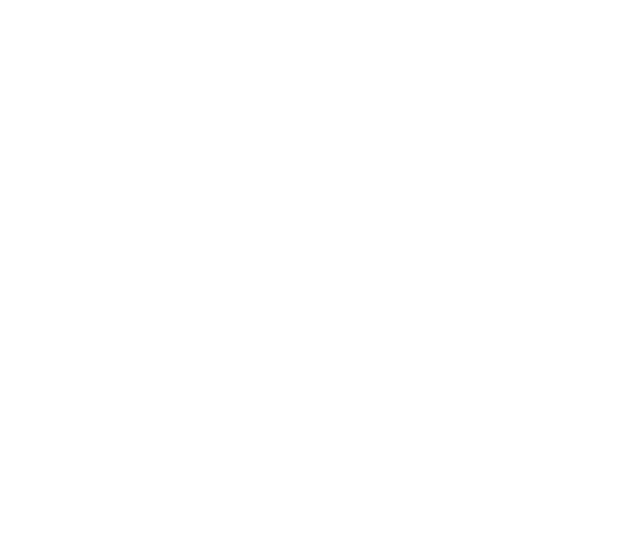
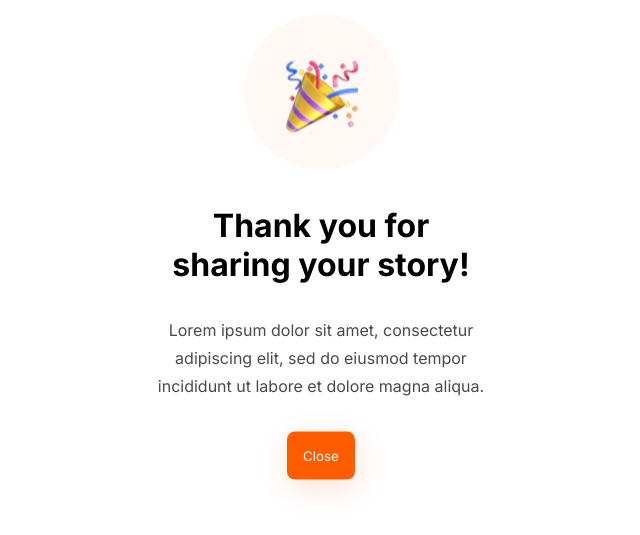
Before and after one commit to jomefavourite/vasiti-testimonial-app, a React (Create React App) app: page /congrats in a window 1280 px wide. Shown: the part 153-688 px from the top of the page, without its empty margins (319-959 px from the left). Built offline with nearby package versions, Linux system fonts and the light colour scheme.

Commit message:
new changes
Signed-off-by: jomefavourite <jfjomefavourite@gmail.com>

```diff
--- a/src/App.js
+++ b/src/App.js
@@ -3,6 +3,7 @@
 import Main from './components/Main';
 import Footer from './components/Footer';
 import Story from './components/Story';
+import Congrats from './components/Congrats';
 import {GlobalStyles} from './globalStyles';
 import {BrowserRouter as Router, Switch, Route} from 'react-router-dom';
 
@@ -27,6 +28,9 @@
           <Route exact path='/story'>
             <Story addReview={addReview} />
           </Route>
+          <Route exact path='/congrats'>
+            <Congrats />
+          </Route>
         </Switch>
       </Router>
     </>
--- /dev/null
+++ b/src/components/Congrats.js
@@ -0,0 +1,27 @@
+import React from 'react';
+import {GlobalStyles, SubmitBtn} from '../globalStyles';
+import {CongratsContainer} from '../styles/CongratsStyle';
+import {Link} from 'react-router-dom';
+
+const Congrat = () => {
+  return (
+    <CongratsContainer>
+      <GlobalStyles />
+      <div>
+        <img src='./images/congrats.svg' alt='' />
+        <h1>Thank you for sharing your story!</h1>
+        <p>
+          Lorem ipsum dolor sit amet, consectetur adipiscing elit, sed do
+          eiusmod tempor incididunt ut labore et dolore magna aliqua.
+        </p>
+        <SubmitBtn congrats>
+          <Link to='/#new-testimonial' className='close'>
+            Close
+          </Link>
+        </SubmitBtn>
+      </div>
+    </CongratsContainer>
+  );
+};
+
+export default Congrat;
--- a/src/components/Main.js
+++ b/src/components/Main.js
@@ -114,7 +114,7 @@
         })}
       </CustomerReview>
 
-      <CustomerReview>
+      <CustomerReview id='new-testimonial'>
         {userReview.length
           ? userReview.map((data, i) => {
               return (
@@ -126,7 +126,11 @@
                         {data.firstName} {data.lastName}
                       </h3>
                       <div>
-                        <button>{data.customerVendor}</button>
+                        {data.customerVendor === 'CUSTOMER' ? (
+                          <Button>{data.customerVendor}</Button>
+                        ) : (
+                          <Button vendor>{data.customerVendor}</Button>
+                        )}
                       </div>
                       <p>{data.story}</p>
                     </Container>
--- a/src/components/Story.js
+++ b/src/components/Story.js
@@ -1,13 +1,13 @@
 import {useState} from 'react';
-import {GlobalStyles} from '../globalStyles';
+import {GlobalStyles, SubmitBtn} from '../globalStyles';
 import {
-  SubmitBtn,
   Form,
   StoryContainer,
   StoryName,
   CustomerVendor,
   Error,
 } from '../styles/StoryStyle';
+import {useHistory} from 'react-router-dom';
 
 const Story = ({addReview}) => {
   const [image, setImage] = useState('');
@@ -16,6 +16,9 @@
   const [story, setStory] = useState('');
   const [customerVendor, setCustomerVendor] = useState('');
   const [error, setError] = useState('none');
+  const [errorMessage, setErrorMessage] = useState('');
+
+  let history = useHistory();
 
   const handleSubmit = e => {
     e.preventDefault();
@@ -34,21 +37,36 @@
       return false;
     }
 
+    if (validateUrl(image) === false) {
+      setError('block');
+      setErrorMessage('Incorrect Image Link');
+      return;
+    }
+
     addReview({image, firstName, lastName, customerVendor, story});
 
     setImage('');
     setFirstName('');
     setLastName('');
     setStory('');
+
+    history.push('/congrats');
   };
+
+  function validateUrl(value) {
+    return /^(?:(?:(?:https?|ftp):)?\/\/)(?:\S+(?::\S*)?@)?(?:(?!(?:10|127)(?:\.\d{1,3}){3})(?!(?:169\.254|192\.168)(?:\.\d{1,3}){2})(?!172\.(?:1[6-9]|2\d|3[0-1])(?:\.\d{1,3}){2})(?:[1-9]\d?|1\d\d|2[01]\d|22[0-3])(?:\.(?:1?\d{1,2}|2[0-4]\d|25[0-5])){2}(?:\.(?:[1-9]\d?|1\d\d|2[0-4]\d|25[0-4]))|(?:(?:[a-z\u00a1-\uffff0-9]-*)*[a-z\u00a1-\uffff0-9]+)(?:\.(?:[a-z\u00a1-\uffff0-9]-*)*[a-z\u00a1-\uffff0-9]+)*(?:\.(?:[a-z\u00a1-\uffff]{2,})))(?::\d{2,5})?(?:[/?#]\S*)?$/i.test(
+      value
+    );
+  }
   return (
     <StoryContainer>
       <GlobalStyles />
 
       <Form onSubmit={e => handleSubmit(e)}>
-        <Error style={{display: `${error}`}}>Please fill all inputs</Error>
-
         <h1>Share your amazing story!</h1>
+        <Error style={{display: `${error}`}}>
+           {errorMessage ? errorMessage : 'Please fill all inputs'}
+        </Error>
         <div>
           <label htmlFor='picture'>Upload your Picture</label>
           <input
--- a/src/globalStyles.js
+++ b/src/globalStyles.js
@@ -8,8 +8,10 @@
   }
 
   body {
+    position: relative;
     font-family: 'Inter', sans-serif;
-    ${'' /* min-height: 100%; */}
+    height: 100vh;
+    scroll-behavior: smooth;
   }
 
   li {
@@ -51,3 +53,18 @@
   padding: 0.5rem 1rem;
   margin: ${props => (props.firstReview ? 0 : '1rem 0 2rem')};
 `;
+
+export const SubmitBtn = styled.button`
+  display: block;
+  background: #ff5c00;
+  box-shadow: 2px 8px 30px rgba(230, 83, 0, 0.18);
+  border-radius: 8px;
+  border: none;
+  padding: 1rem;
+  color: #fff;
+  margin: ${props => (props.congrats ? 'auto' : '0 0 0 auto')};
+  /* margin-left: ${props => (props.congrats ? '0' : 'auto')}; */
+  cursor: pointer;
+  margin-top: 2rem;
+  font-family: inherit;
+`;
--- /dev/null
+++ b/src/styles/CongratsStyle.js
@@ -0,0 +1,32 @@
+import styled from 'styled-components';
+
+export const CongratsContainer = styled.div`
+  display: flex;
+  justify-content: center;
+  align-items: center;
+
+  position: absolute;
+  top: 50%;
+  left: 50%;
+  transform: translate(-50%, -50%);
+
+  text-align: center;
+
+  width: 90%;
+  margin: auto;
+  max-width: 330px;
+
+  h1 {
+    margin: 2rem 0;
+  }
+
+  p {
+    font-size: 16px;
+    line-height: 28px;
+    color: #4a4a4a;
+  }
+
+  .close {
+    color: #fff;
+  }
+`;
--- a/src/styles/FooterStyle.js
+++ b/src/styles/FooterStyle.js
@@ -66,9 +66,10 @@
 
 export const FooterContent = styled.div`
   display: grid;
+  margin-bottom: 3rem;
 
   h2 {
-    font-size: 40px;
+    font-size: 35px;
   }
 
   p {
@@ -82,15 +83,16 @@
     > * + * {
       margin-top: 1rem;
     }
+  }
 
-    img {
-      display: block;
-      margin: auto;
-    }
+  img {
+    display: block;
+    margin: 2rem auto 0;
   }
 
   @media (min-width: 767px) {
     grid-template-columns: 1fr 1fr;
+    margin-bottom: 0;
 
     > div {
       order: 2;
--- a/src/styles/HeaderStyle.js
+++ b/src/styles/HeaderStyle.js
@@ -95,13 +95,23 @@
 `;
 
 export const Hero = styled.div`
-  width: 90%;
-  max-width: 1200px;
-  margin: auto;
+  > div {
+    width: 90%;
+    margin: auto;
+  }
 
   @media (min-width: 720px) {
     display: grid;
     grid-template-columns: 1fr 1fr;
+    max-width: 1200px;
+    width: 90%;
+    margin: auto;
+
+    > div {
+      width: 100%;
+      max-width: 510px;
+      margin: 0;
+    }
 
     h1 {
       margin: 2rem 0;
--- a/src/styles/MainStyles.js
+++ b/src/styles/MainStyles.js
@@ -19,10 +19,15 @@
 `;
 
 export const ExperienceContent = styled.section`
-  width: 90%;
-  max-width: 1200px;
-  margin: 0 auto 0;
-  padding: 2rem 0;
+  > div {
+    width: 90%;
+    margin: 0 auto 0;
+    padding: 2rem 0;
+  }
+
+  .share {
+    font-size: 15px;
+  }
 
   > div {
     padding: 5rem 2rem 3rem;
@@ -53,8 +58,11 @@
   }
 
   @media (min-width: 767px) {
+    width: 90%;
     display: grid;
     grid-template-columns: 1fr 1fr;
+    max-width: 1200px;
+    margin: 0 auto 0;
 
     > div {
       order: 1;
@@ -70,8 +78,9 @@
 
   @media (min-width: 1200px) {
     img {
-      transform: translateY(35px);
-      margin-top: 0;
+      /* transform: translateY(20px); */
+      margin-top: 40px;
+      max-width: 500px;
     }
   }
 `;
@@ -79,6 +88,12 @@
 export const ExperienceContent2 = styled(ExperienceContent)`
   .share {
     color: rgba(255, 92, 0, 1);
+    font-size: 15px;
+  }
+
+  button {
+    color: rgba(255, 92, 0, 1);
+    border: 1px solid rgba(255, 92, 0, 1);
   }
 
   @media (min-width: 767px) {
@@ -93,6 +108,15 @@
   grid-gap: 5rem;
   margin: 4rem auto 8rem;
   max-width: 1200px;
+
+  h3 {
+    text-transform: capitalize;
+  }
+
+  p {
+    word-wrap: break-word; /* old name */
+    overflow-wrap: break-word;
+  }
 
   @media (min-width: 767px) {
     grid-template-columns: 1fr 1fr;
@@ -114,4 +138,5 @@
   display: flex;
   align-items: center;
   gap: 10px;
+  margin: 1rem 0 2rem;
 `;
--- a/src/styles/StoryStyle.js
+++ b/src/styles/StoryStyle.js
@@ -1,17 +1,4 @@
 import styled from 'styled-components';
-
-export const SubmitBtn = styled.button`
-  display: block;
-  background: #ff5c00;
-  box-shadow: 2px 8px 30px rgba(230, 83, 0, 0.18);
-  border-radius: 8px;
-  border: none;
-  padding: 1rem;
-  color: #fff;
-  margin-left: auto;
-  cursor: pointer;
-  margin-top: 2rem;
-`;
 
 export const Form = styled.form`
   h1 {
@@ -91,4 +78,5 @@
 
 export const Error = styled.div`
   color: red;
+  text-align: center;
 `;
```
Also changed, not shown: public/images/congrats.svg (added).
